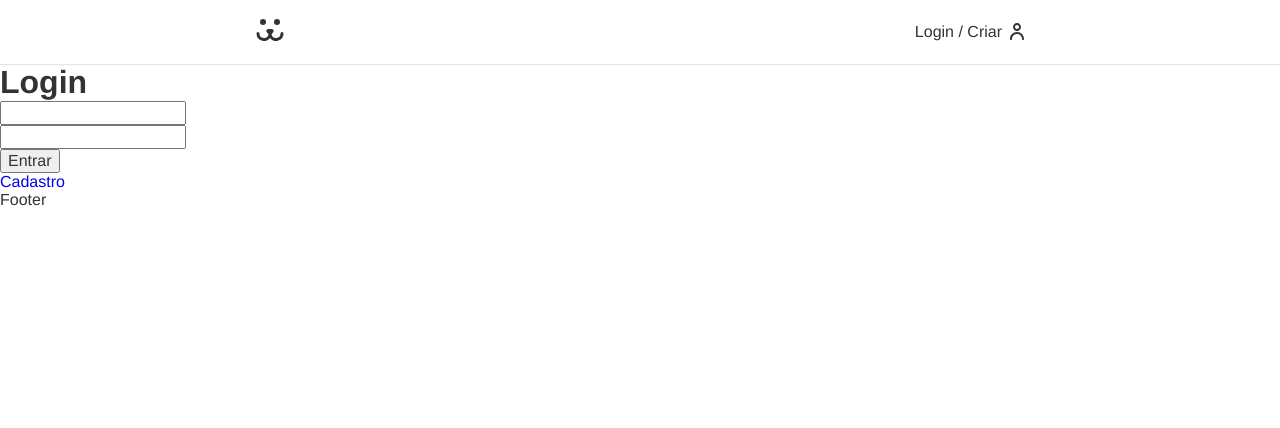
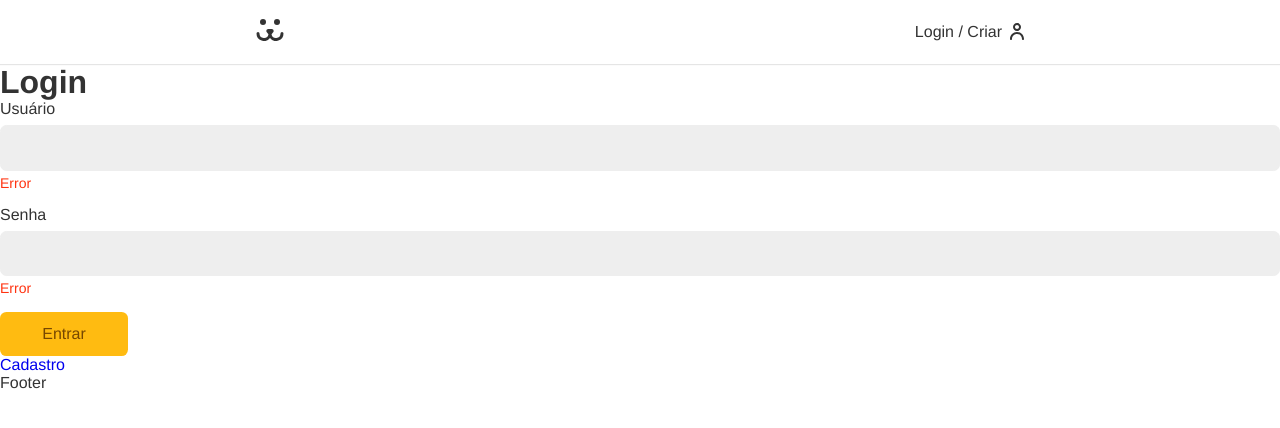
Before and after one commit to arielribeiror/dogs, a React (Vite) app: page /login in a window 1280 px wide. Shown: the top 428 px of the page. Built offline with nearby package versions, Linux system fonts and the light colour scheme.

Commit message:
form components

```diff
--- /dev/null
+++ b/src/Components/Forms/Button.module.css
@@ -0,0 +1,24 @@
+.button {
+  font-size: 1rem;
+  font-family: var(--type-primary);
+  cursor: pointer;
+  border: none;
+  border-radius: 0.4rem;
+  background-color: #fb1;
+  color: #764701;
+  min-width: 8rem;
+  padding: 0.8rem 1.2rem;
+  box-sizing: border-box;
+  transition: 0.1s;
+}
+
+.button:hover,
+.button:focus {
+  outline: none;
+  box-shadow: 0 0 0 3px #fea, 0 0 0 4px #fb1;
+}
+
+button:disabled {
+  opacity: .5;
+  cursor: wait;
+}
--- /dev/null
+++ b/src/Components/Forms/Button.tsx
@@ -0,0 +1,16 @@
+import React from "react";
+import styles from "./Button.module.css";
+
+interface Button {
+  children: string;
+}
+
+const Button = ({ children, ...props }: Button) => {
+  return (
+    <button {...props} className={styles.button}>
+      {children}
+    </button>
+  );
+};
+
+export default Button;
--- /dev/null
+++ b/src/Components/Forms/Input.module.css
@@ -0,0 +1,35 @@
+.wrapper {
+  margin-bottom: 1rem;
+}
+
+.input {
+  border: 1px solid #eee;
+  display: block;
+  width: 100%;
+  font-size: 1rem;
+  padding: 0.8rem;
+  border-radius: 0.4rem;
+  background-color: #eee;
+  transition: 0.2s;
+}
+
+.input:hover,
+input:focus {
+  outline: none;
+  border-color: #fb1;
+  background-color: white;
+  box-shadow: 0 0 0 3px #fea;
+}
+
+.label {
+  display: block;
+  font-size: 1rem;
+  line-height: 1;
+  padding-bottom: 0.5rem;
+}
+
+.error {
+  color: #f31;
+  font-size: 0.875rem;
+  margin-top: 0.25rem;
+}
--- /dev/null
+++ b/src/Components/Forms/Input.tsx
@@ -0,0 +1,22 @@
+import React from "react";
+import styles from "./Input.module.css";
+
+interface Input {
+  label: string;
+  type: string;
+  name: string;
+}
+
+const Input = ({ label, type, name }: Input) => {
+  return (
+    <div className={styles.wrapper}>
+      <label htmlFor={name} className={styles.label}>
+        {label}
+      </label>
+      <input id="name" name={name} className={styles.input} type={type} />
+      <p className={styles.error}>Error</p>
+    </div>
+  );
+};
+
+export default Input;
--- a/src/Components/Login/LoginForm.tsx
+++ b/src/Components/Login/LoginForm.tsx
@@ -1,5 +1,7 @@
 import React, { FormEvent } from "react";
 import { Link } from "react-router-dom";
+import Input from "../Forms/Input";
+import Button from "../Forms/Button";
 
 const LoginForm = () => {
   const [username, setUsername] = React.useState("");
@@ -27,17 +29,9 @@
     <div>
       <h1>Login</h1>
       <form onSubmit={handleSubmit}>
-        <input
-          type="text"
-          value={username}
-          onChange={({ target }) => setUsername(target.value)}
-        />
-        <input
-          type="password"
-          value={password}
-          onChange={({ target }) => setPassword(target.value)}
-        />
-        <button>Entrar</button>
+        <Input label="Usuário" type="text" name="username" />
+        <Input label="Senha" type="password" name="password" />
+        <Button>Entrar</Button>
       </form>
       <Link to="/login/criar">Cadastro</Link>
     </div>
```
